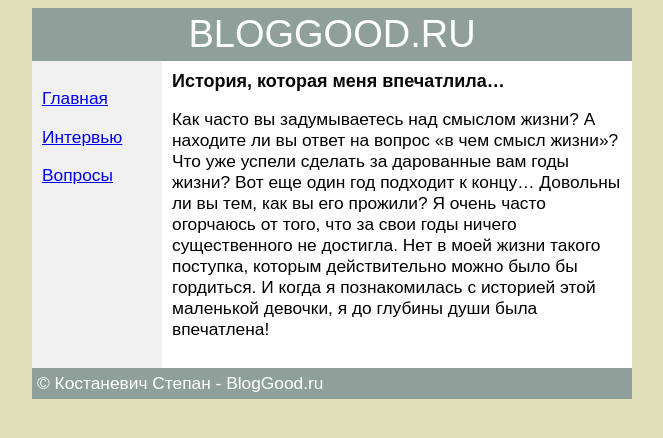
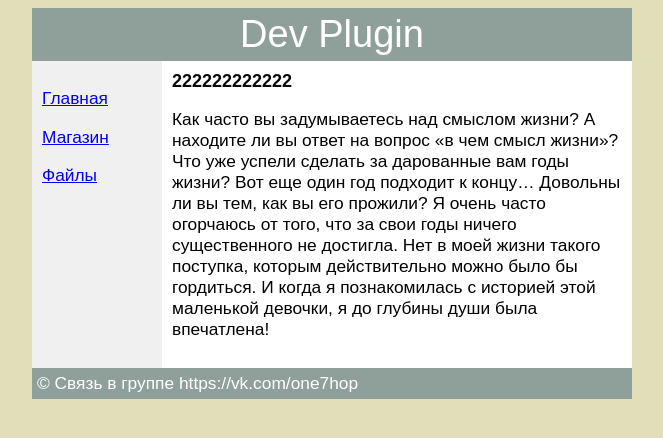
Before and after one commit to devplugin/devplugin.github.io, a plain HTML site: page index.html in a window 1280 px wide. Shown: the whole page, without its empty margins (308-971 px from the left). Drawn offline with Linux system fonts and the light colour scheme.

Commit message:
init commit

```diff
--- a/index.html
+++ b/index.html
@@ -44,14 +44,14 @@
  </head>
  <body>
   <div class="container">
-   <div class="header">BLOGGOOD.RU</div>
+   <div class="header">Dev Plugin</div>
    <div class="sidebar">
     <p><a href="#">Главная</a></p>
-    <p><a href="#">Интервью</a></p>
-    <p><a href="#">Вопросы</a></p>
+    <p><a href="#">Магазин</a></p>
+    <p><a href="#">Файлы</a></p>
    </div>
    <div class="content">
-    <h2>История, которая меня впечатлила…</h2>
+    <h2>222222222222</h2>
 <p>
 Как часто вы задумываетесь над смыслом жизни?
 А находите ли вы ответ на вопрос «в чем смысл жизни»?
@@ -63,7 +63,7 @@
 маленькой девочки, я до глубины души была впечатлена!
 </p>
 </div>
-<div class="footer">&copy; Костаневич Степан - BlogGood.ru</div>
+<div class="footer">&copy; Связь в группе https://vk.com/one7hop</div>
 </div>
 </body>
 </html>
```
